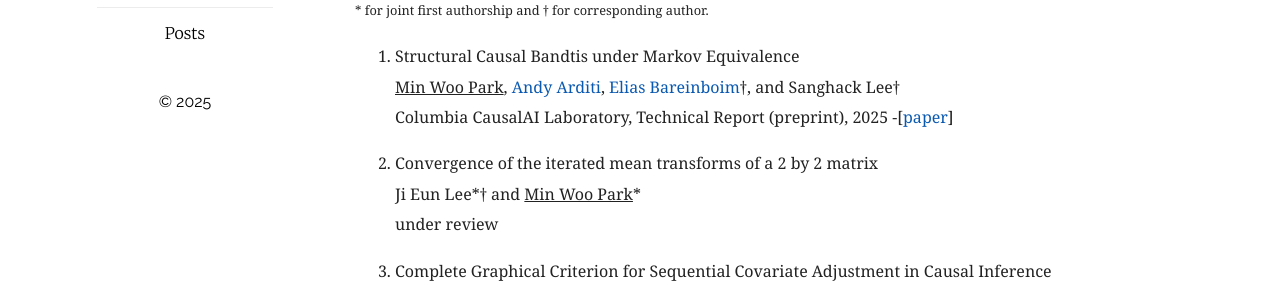
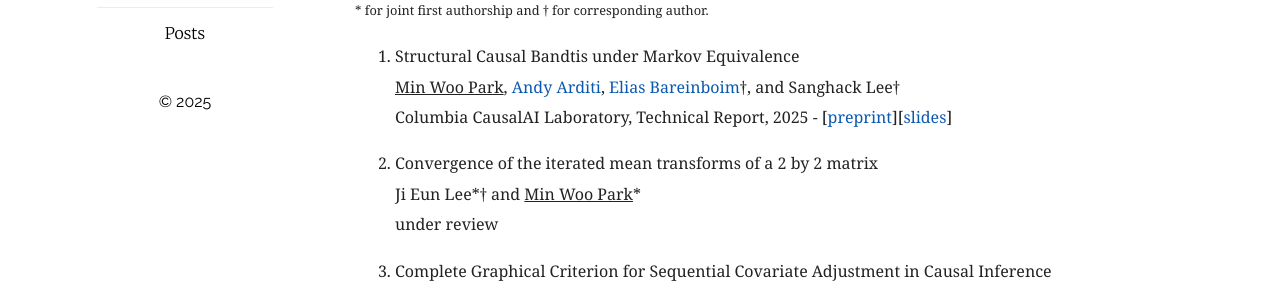
Before and after one commit to MinwooPark96/minwoopark96.github.com, a Jekyll site: the page built from index.md, in a window 1280 px wide and 1169 px high. Shown: the part 624-916 px from the top of the window. Built offline with Jekyll 4.4.1, drawn with Linux system fonts in a browser that asks for light colours.

Commit message:
Add slides SCM-MAB MAG/PAG"

```diff
--- a/index.md
+++ b/index.md
@@ -24,7 +24,7 @@ Department of Mathematics and Statistics, Sejong University (2016  - 2022) <br/>
 
 1. Structural Causal Bandtis under Markov Equivalence <br/>
 <ins>Min Woo Park</ins>, [Andy Arditi](https://andyrdt.com/), [Elias Bareinboim](https://causalai.net/)†, and Sanghack Lee† <br/>
-Columbia CausalAI Laboratory, Technical Report (preprint), 2025 -[[paper](https://causalai.net/r122.pdf)]
+Columbia CausalAI Laboratory, Technical Report, 2025 - [[preprint](https://causalai.net/r122.pdf)][[slides](https://minwoopark96.github.io/present/tech122.pdf)]
 
 2. Convergence of the iterated mean transforms of a 2 by 2 matrix <br/>
 Ji Eun Lee\*† and <ins>Min Woo Park</ins>\* <br/>
```
Also changed, not shown: 1 other file.
